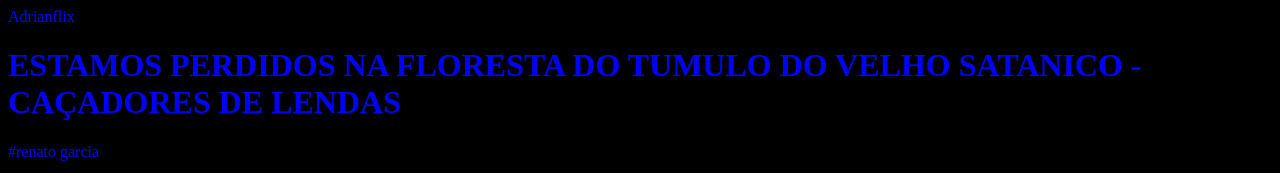
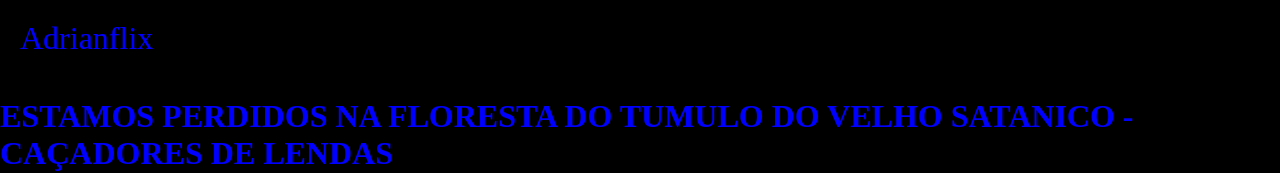
Before and after one commit to adrian-felipe06/adrianflix, a plain HTML site: page index.html in a window 1280 px wide. Shown: the top 173 px of the page. Drawn offline with Linux system fonts and the light colour scheme.

Commit message:
qualquer coisa

```diff
--- a/style.css
+++ b/style.css
@@ -1,4 +1,12 @@
 body{
     color:blue;
     background: black;
+    margin: 0px;
 }
+
+    header {
+    border-bottom: solid 2px blue (42, 122, 228);
+    padding: 20px;
+    font-size: 32px;
+    color:blue(42, 122, 228)
+    }
```
